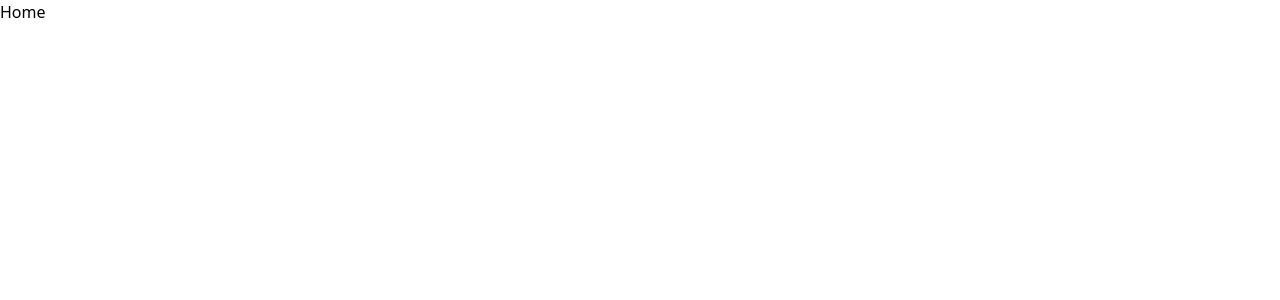
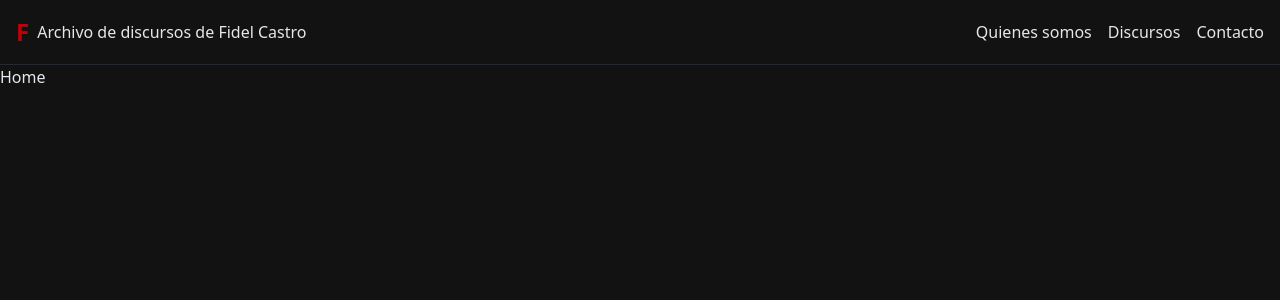
Before and after one commit to samAlcazar/fidelSpeeches, a React (Vite) app: page / in a window 1280 px wide. Shown: the top 300 px of the page. Built offline with nearby package versions, Linux system fonts and the light colour scheme.

Commit message:
Add SVG asset for Fidel Castro and create Nav component for navigation

```diff
--- /dev/null
+++ b/src/components/molecules/Nav.jsx
@@ -0,0 +1,17 @@
+const Nav = () => {
+  return (
+    <header className='border-b border-text-light p-4 w-full flex justify-between items-center'>
+      <div className='flex justify-center items-center gap-2'>
+        <p className='font-bold text-2xl text-red-700'>F</p>
+        <p>Archivo de discursos de Fidel Castro</p>
+      </div>
+      <nav className='flex justify-center items-center gap-4'>
+        <a className='hover:border-b border-accent transition-colors' href='/speeches'>Quienes somos</a>
+        <a className='hover:border-b border-accent transition-colors' href='/speeches'>Discursos</a>
+        <a className='hover:border-b border-accent transition-colors' href='/speeches'>Contacto</a>
+      </nav>
+    </header>
+  )
+}
+
+export default Nav
--- a/src/index.css
+++ b/src/index.css
@@ -1 +1,25 @@
 @import "tailwindcss";
+
+@theme {
+  --color-background-dark: #121212;
+  --color-background-light: #FDFDFC;
+  --color-primary: #B91C1C;
+  --color-secondary: #4A5568;
+  --color-accent: #F59E0B;
+  --color-text-light: #1F2937;
+  --color-text-dark: #E5E7EB;
+  --color-card-light: #FFFFFF;
+  --color-card-dark: #1F2937;
+  --color-border-light: #E5E7EB;
+  --color-border-dark: #374151;
+}
+
+input {
+  all: unset;
+}
+
+body {
+  background-color: #121212;
+  color: #E5E7EB;
+  font-family: system-ui, -apple-system, BlinkMacSystemFont, 'Segoe UI', Roboto, Oxygen, Ubuntu, Cantarell, 'Open Sans', 'Helvetica Neue', sans-serif;
+}
--- a/src/pages/App.jsx
+++ b/src/pages/App.jsx
@@ -1,8 +1,12 @@
 import { Outlet } from 'react-router'
+import Nav from '../components/molecules/Nav'
 
 const App = () => {
   return (
-    <Outlet />
+    <>
+      <Nav />
+      <Outlet />
+    </>
   )
 }
 
```
Also changed, not shown: src/assets/fidel.png (added), src/assets/fidel.svg (added).
